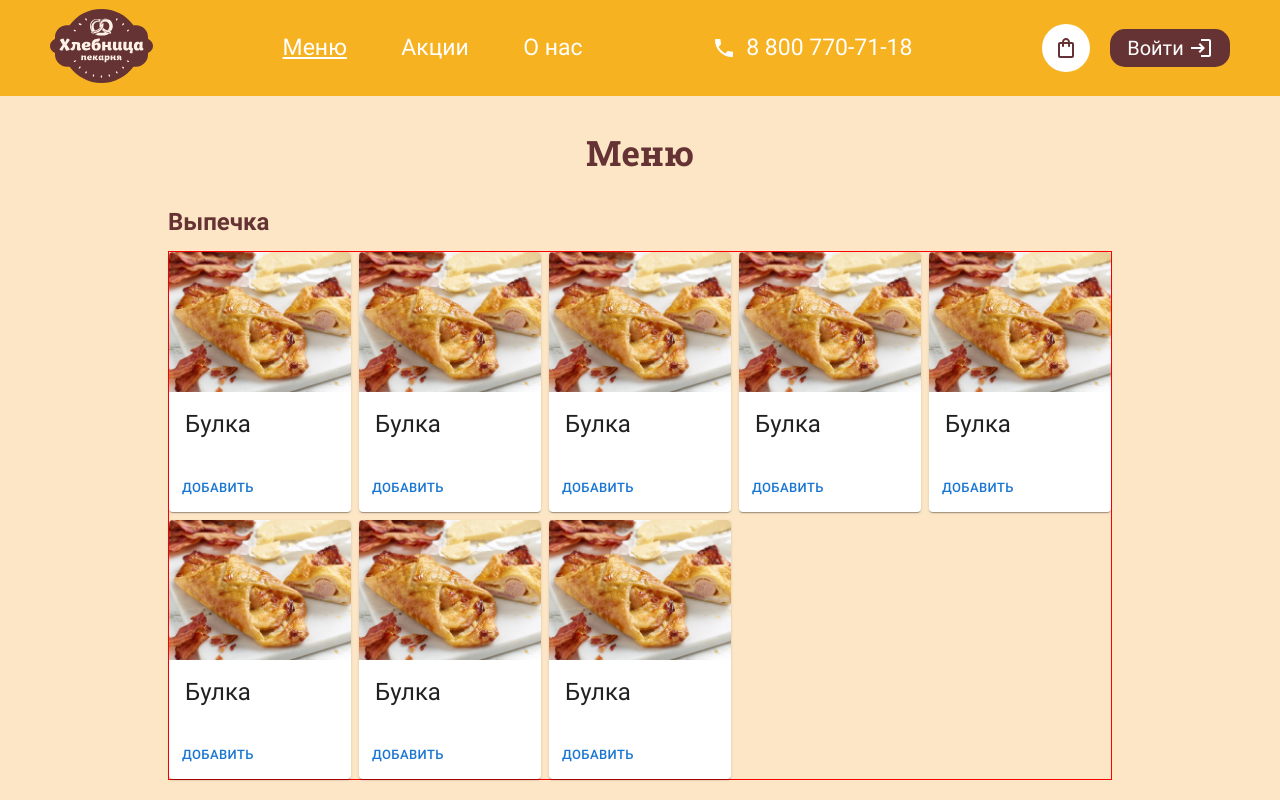
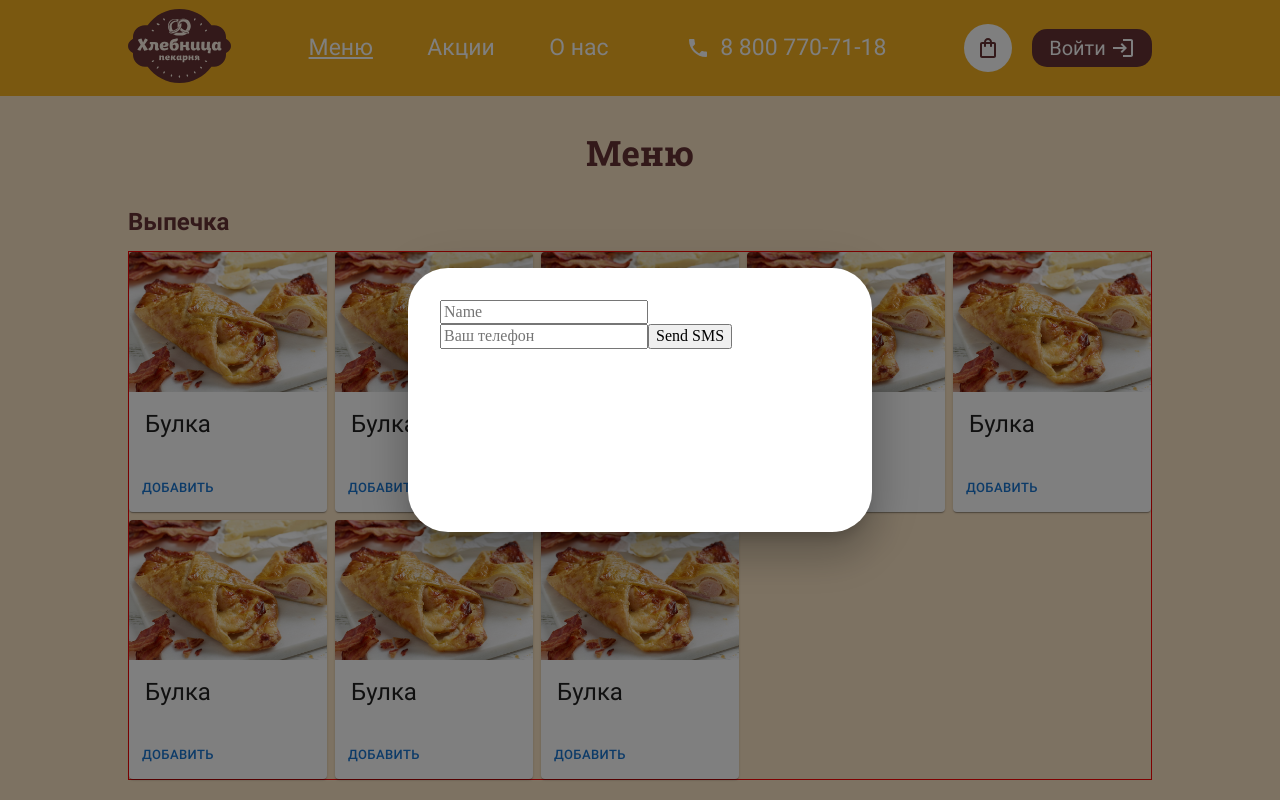
Before and after one commit to hvny/course_project_web, a React (Create React App) app in the folder online-store-frontend/: page / in a window 1280 px wide. Both pictures are taken after a click on the button "Войти". Shown: the top 800 px of the page. Built offline with nearby package versions, Linux system fonts and the light colour scheme.

Commit message:
доделать форму

```diff
--- a/online-store-frontend/src/components/CardsContainer/CardsContainer.css
+++ b/online-store-frontend/src/components/CardsContainer/CardsContainer.css
@@ -1,7 +1,6 @@
 .cards{
     width: 80%;
     margin: 0 auto 0 auto;
-
 }
 
 .cards__title {
--- a/online-store-frontend/src/components/CardsContainer/CardsContainer.js
+++ b/online-store-frontend/src/components/CardsContainer/CardsContainer.js
@@ -2,7 +2,6 @@ import ItemCard from "../ItemCard/ItemCard";
 import "./CardsContainer.css"
 
 export default function CardsContainer({containerTitle, sectionId}) {
-    console.log(sectionId);
     return (
         <section className="cards" id={sectionId}>
             <h2 className="cards__title">{containerTitle}</h2>
--- a/online-store-frontend/src/components/Header/Header.css
+++ b/online-store-frontend/src/components/Header/Header.css
@@ -1,19 +1,13 @@
 .header {
     background-color: #F6B221;
-    width: 100%;
-    display: flex;
-    justify-content: space-between;
-    padding: 9px 50px;
+    padding: 9px 0;
     margin: 0 0 30px 0;
     box-sizing: border-box;
-
-    /* position: sticky;
-    top: 0;
-    z-index: 10; */
 }
 
-.header__content {
+.header__container{
     width: 80%;
+    margin: 0 auto 0 auto;
     display: flex;
     justify-content: space-between;
 }
--- a/online-store-frontend/src/components/Header/Header.js
+++ b/online-store-frontend/src/components/Header/Header.js
@@ -1,16 +1,39 @@
 import { Link } from "react-router-dom";
+import { useState } from "react";
 import ShoppingBagOutlinedIcon from '@mui/icons-material/ShoppingBagOutlined';
 import IconButton from '@mui/material/IconButton';
 import LoginIcon from '@mui/icons-material/Login';
 import LocalPhoneIcon from '@mui/icons-material/LocalPhone';
+import Modal from '@mui/material/Modal';
+import Box from '@mui/material/Box';
 import Navigation from "../Navigation/Navigation";
 import "./Header.css";
 import logo from "../../images/logo.svg";
-
+import Signin from "../Signin/Signin";
 
 function Header(props) {
+    const [isModalOpened, setIsModalOpened] = useState(false);
+
+    const style = {
+        position: 'absolute',
+        top: '50%',
+        left: '50%',
+        transform: 'translate(-50%, -50%)',
+        width: 400,
+        height: 200,
+        bgcolor: 'background.paper',
+        borderRadius: 10,
+        boxShadow: 24,
+        p: 4,
+    };
+
+    function handleButtonClick() {
+        setIsModalOpened(!isModalOpened);
+    }
+
     return (
         <header className="header">
+            <div className="header__container">
                 <Link to="/" className="header__logo-link"><img src={logo} className="header__logo" alt="Логотип компании"/></Link>
                 <Navigation />
                     <div className="header__phone-container">
@@ -21,10 +44,21 @@ function Header(props) {
                         <IconButton aria-label="ShoppingBagOutlined" size="large" className="header__button_cart" style={{backgroundColor: "#ffffff", marginRight: "20px"}}>
                             <ShoppingBagOutlinedIcon className="header__icon_cart" size="large" />
                         </IconButton>
-                <IconButton aria-label="Login" size="large" className="header__button_login" style={{borderRadius: "15px", backgroundColor: "#663334", padding: "4px 5px"}}>
+                        <IconButton aria-label="Login" size="large" className="header__button_login" style={{borderRadius: "15px", backgroundColor: "#663334", padding: "4px 5px"}} onClick={handleButtonClick}>
                             <span className="header__span">Войти</span>
                             <LoginIcon className="header__icon_login" />
                         </IconButton>
+                        <Modal
+                            open={isModalOpened}
+                            onClose={handleButtonClick}
+                            aria-labelledby="modal-modal-title"
+                            aria-describedby="modal-modal-description"
+                        >
+                            <Box sx={style}>
+                                <Signin />
+                            </Box>
+                        </Modal>
+                    </div>
             </div>
         </header>
     );
--- a/online-store-frontend/src/components/Main/Main.css
+++ b/online-store-frontend/src/components/Main/Main.css
@@ -1,5 +1,5 @@
 .main {
-    padding: 0 50px;
+    padding: 0;
     margin: 0 auto 0 auto;
     display: flex;
     flex-direction: column;
--- a/online-store-frontend/src/components/Signin/Signin.js
+++ b/online-store-frontend/src/components/Signin/Signin.js
@@ -1,5 +1,105 @@
+import { useState } from "react";
+import { useForm, Controller } from 'react-hook-form';
+import { ErrorMessage } from '@hookform/error-message';
+import PhoneInput from 'react-phone-number-input/input';
+import ru from 'react-phone-number-input/locale/ru';
+import ReusableForm from "../ReusableForm/ReusableForm";
+
+
+
+
+
 export default function Signin() {
+    const [step, setStep] = useState(1);
+    const { handleSubmit, control, formState: { errors }, setError, setValue, trigger, } = useForm({
+        defaultValues: {
+            name: '',
+            phone: '',
+        },
+    });
+    const [numberValue, setNumberValue] = useState()
+
+    async function onSubmit(data) {
+        console.log(data);
+        // Send SMS with verification code to the provided phone number
+        // ...
+
+        setStep(2);
+    };
+
+    const onVerifyCodeSubmit = async (data) => {
+        console.log(data);
+        // Verify the SMS code and complete the registration
+        // ...
+    };
+
     return (
+        step == 1 ?
+        <ReusableForm
+            onSubmit={handleSubmit(onSubmit)}
+            defaultValues={{ name: '', phone: '' }}
+        >
+            <Controller
+                name="name"
+                control={control}
+                defaultValue=""
+                rules={{ required: 'Name is required' }}
+                render={({ field }) => (
+                    <input
+                        {...field}
+                        placeholder="Name"
+                        onBlur={() => trigger('name')}
+                    />
+                )}
+            />
+            <ErrorMessage errors={errors} name="name" />
 
-    )
+            <Controller
+                name="phoneNumber"
+                control={control}
+                rules={{
+                    // required: 'Введите номер телефонаа',
+                    // pattern: {
+                    //     value: /^\d{10}$/,
+                    //     message: 'Invalid phone number',
+                    // },
+                }}
+                render={({ field }) => (
+                    <PhoneInput
+                        {...field}
+                        labels={ru}
+                        required
+                        placeholder="Ваш телефон"
+                        defaultCountry="RU"
+                        countryCallingCodeEditable={false}
+                        value={numberValue}
+                        onChange={setNumberValue}
+                        onBlur={() => trigger('phone')}
+                    />
+                    )}
+            />
+            <ErrorMessage errors={errors} name="phoneNumber" />
+            <button type="submit">Send SMS</button>
+        </ReusableForm>
+        :
+        <ReusableForm onSubmit={handleSubmit(onVerifyCodeSubmit)}>
+            <Controller
+                name="code"
+                control={control}
+                defaultValue=""
+                rules={{ required: 'SMS code is required' }}
+                render={({ field }) => (
+                    <input
+                    {...field}
+                    placeholder="SMS code"
+                    onBlur={() => trigger('code')}
+                    />
+                )}
+            />
+            <ErrorMessage errors={errors} name="code" />
+
+            <button type="submit">Verify Code</button>
+      </ReusableForm>
+
+    );
 }
```
Also changed, not shown: online-store-frontend/src/components/ReusableForm/ReusableForm.js (+0 -13 lines). Lines whose indentation alone changed are shown as unchanged.
